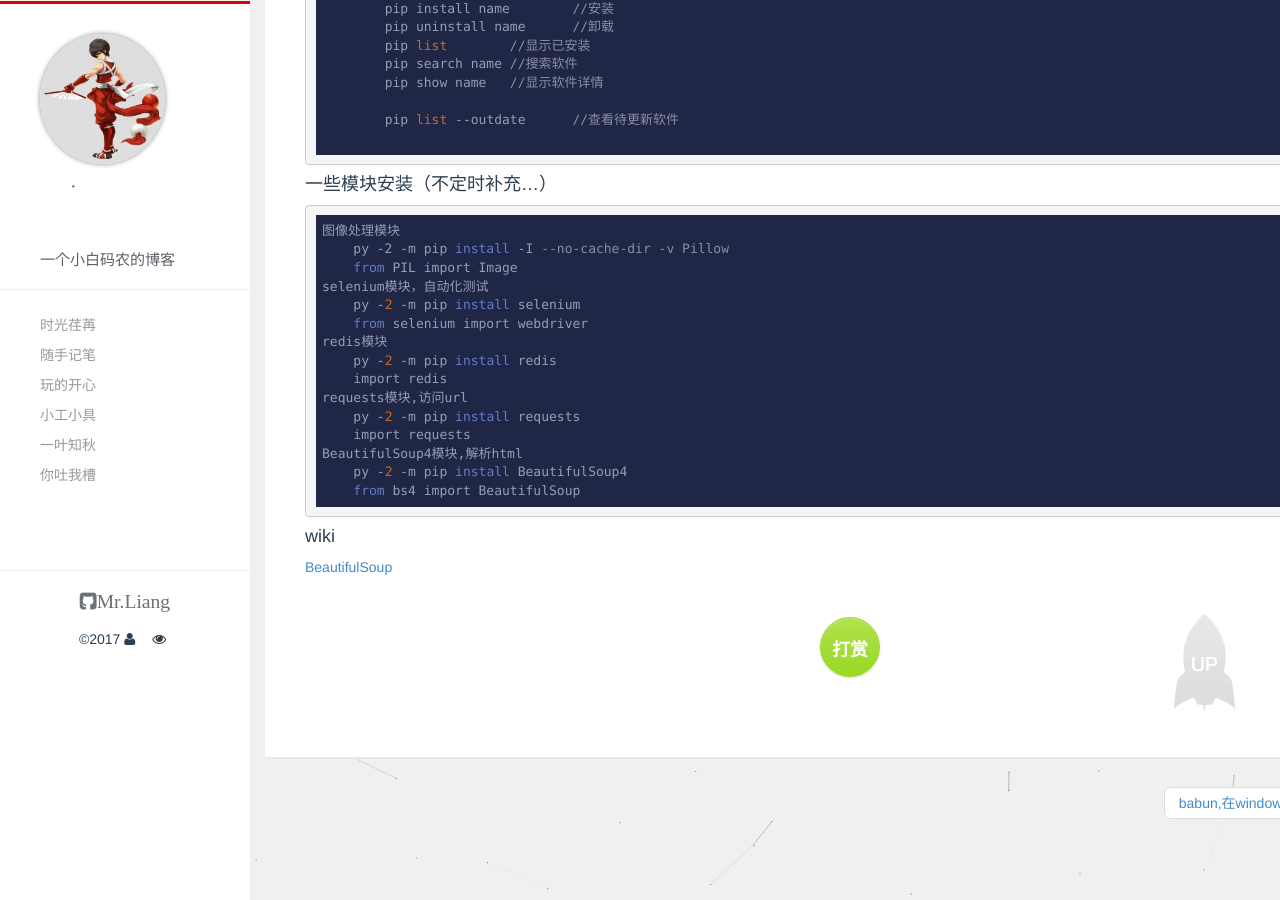
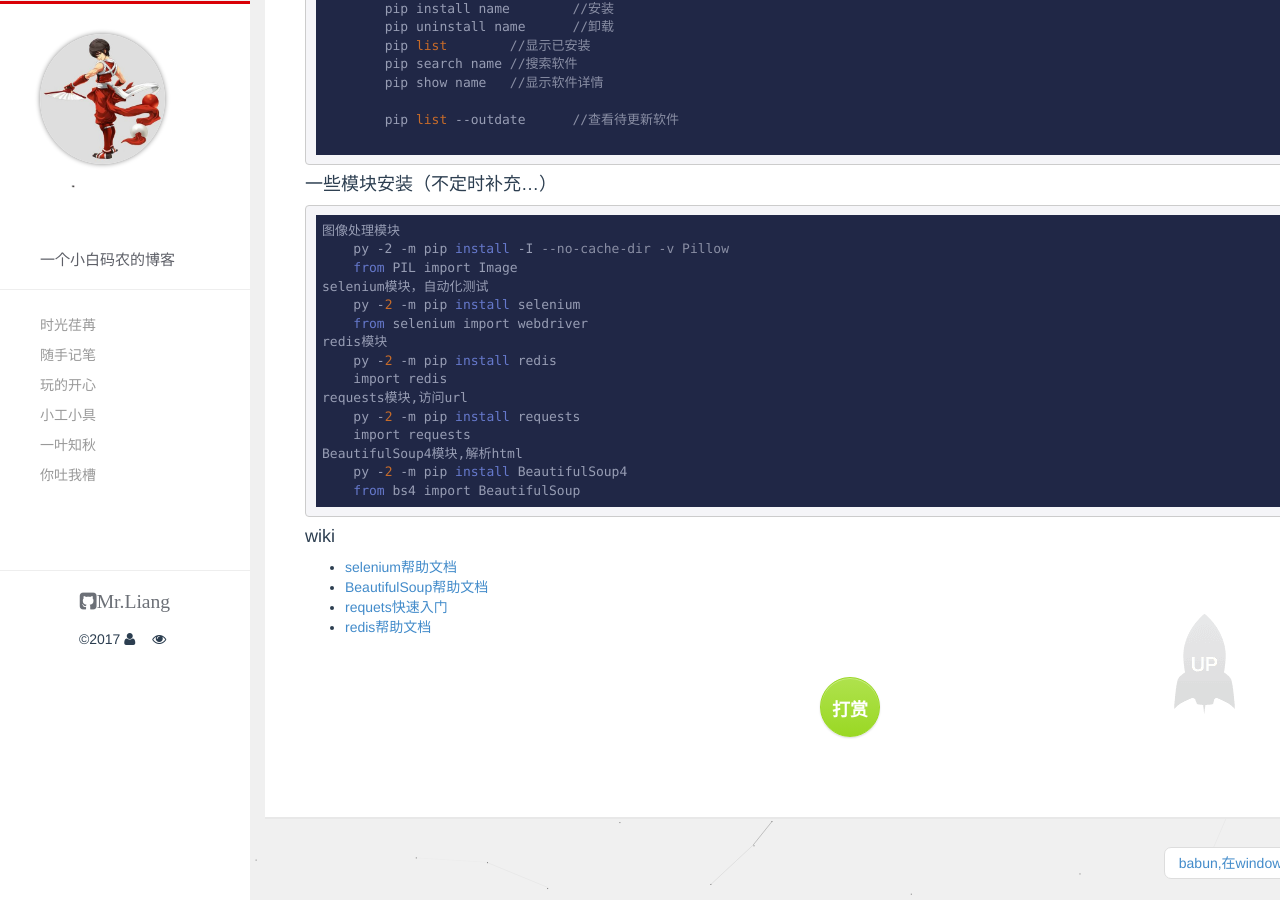
Before and after one commit to liangrengongzuoshi/liangzai.pub, a Jekyll site: the page built from _posts/2017-06-15-python.md, in a window 1280 px wide and 900 px high, scrolled down 589 px. Built offline with Jekyll 4.4.1, drawn with Linux system fonts in a browser that asks for light colours; comment, search, counter and statistics services are not loaded.

Commit message:
python add url

````diff
--- a/_posts/2017-06-15-python.md
+++ b/_posts/2017-06-15-python.md
@@ -54,4 +54,8 @@ BeautifulSoup4模块,解析html
 ```
 
 #### wiki
-[BeautifulSoup](http://beautifulsoup.readthedocs.io/zh_CN/latest/#)
+
+* [selenium帮助文档](https://pypi.python.org/pypi/selenium/){:target="_blank"}
+* [BeautifulSoup帮助文档](http://beautifulsoup.readthedocs.io/zh_CN/latest/#){:target="_blank"}
+* [requets快速入门](http://docs.python-requests.org/zh_CN/latest/user/quickstart.html){:target="_blank"}
+* [redis帮助文档](https://pypi.python.org/pypi/redis){:target="_blank"}
````
